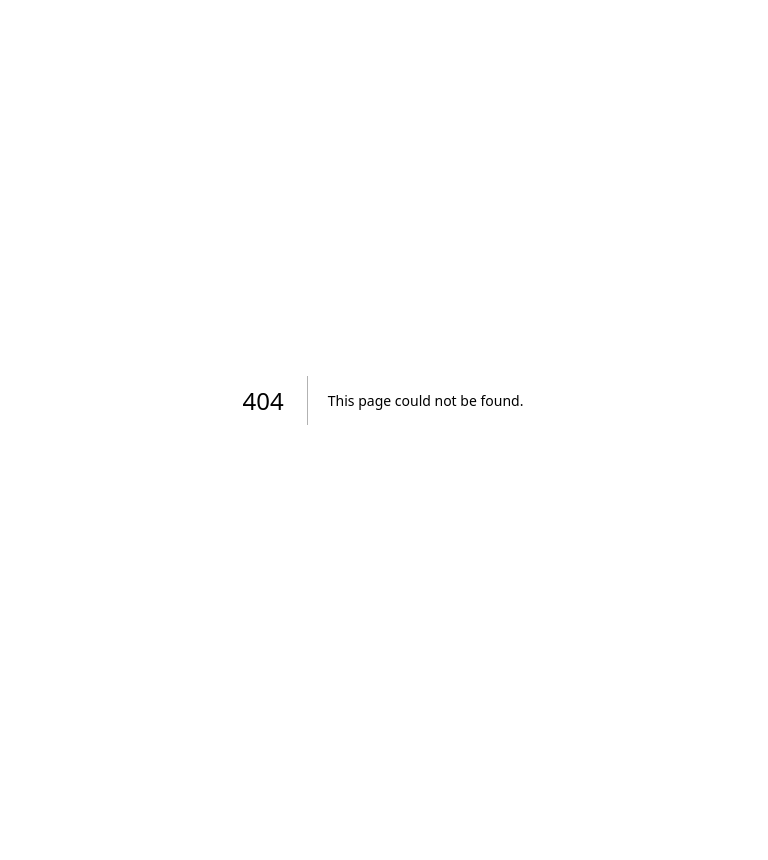
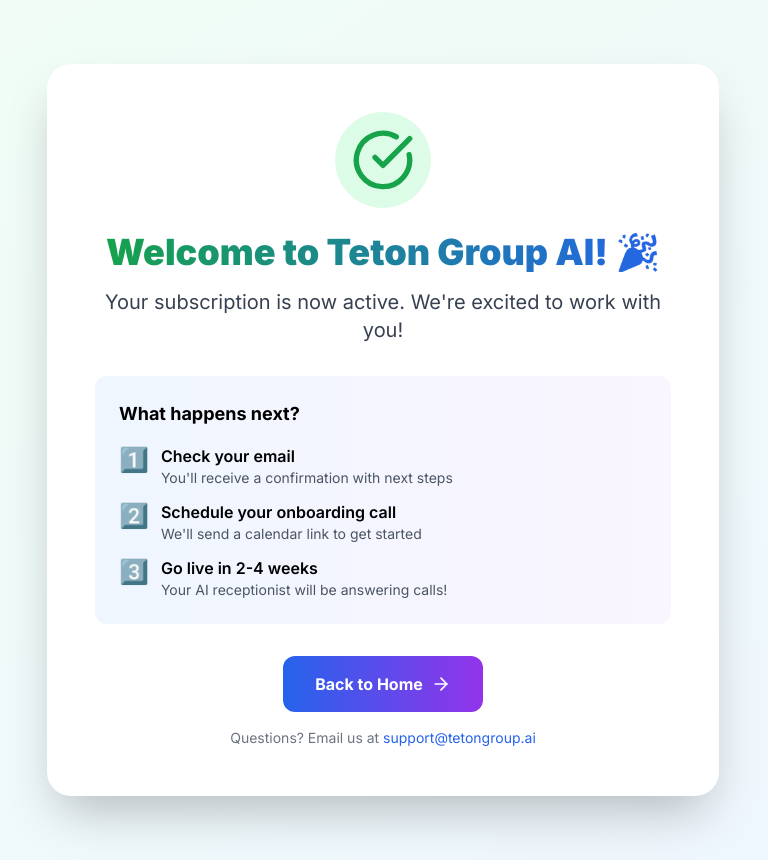
Before and after one commit to brandonsmith-pixel/idaho-ai-website, a Next.js app: page /ai-receptionist/success in a window 1280 px wide. Before the commit this address had no page. Shown: the whole page, without its empty margins (257-1025 px from the left). Before the commit the page ends 800 px from the top, so only its background shows below. Built offline with nearby package versions, Linux system fonts and the light colour scheme.

Commit message:
Add Stripe checkout integration for subscriptions

```diff
--- a/app/ai-receptionist/page.tsx
+++ b/app/ai-receptionist/page.tsx
@@ -58,25 +58,59 @@
   const [services, setServices] = useState('');
   const [pricing, setPricing] = useState('');
   const [bookingProcess, setBookingProcess] = useState('');
-  const [faqs, setFaqs] = useState<FAQ[]>([{ question: '', answer: '' }]);
+  const [faqs, setFAQs] = useState<FAQ[]>([{ question: '', answer: '' }]);
   const [additionalInfo, setAdditionalInfo] = useState('');
   const [files, setFiles] = useState<File[]>([]);
   const [voiceCloneFile, setVoiceCloneFile] = useState<File | null>(null);
   const [loading, setLoading] = useState(false);
   const [success, setSuccess] = useState(false);
+  const [checkoutLoading, setCheckoutLoading] = useState<string | null>(null);
+
+  const handleCheckout = async (plan: 'self-serve' | 'full-service') => {
+    setCheckoutLoading(plan);
+
+    try {
+      const priceId = plan === 'self-serve'
+        ? 'price_1TKhlTLCkw1qIwMp5LHR6uDG'
+        : 'price_1TKhlTLCkw1qIwMpIUHImoHB';
+
+      const response = await fetch('/api/stripe-checkout', {
+        method: 'POST',
+        headers: { 'Content-Type': 'application/json' },
+        body: JSON.stringify({
+          priceId,
+          customerEmail: '', // Can collect email in a modal first
+          customerName: '',
+        }),
+      });
+
+      const data = await response.json();
+
+      if (data.url) {
+        // Redirect to Stripe Checkout
+        window.location.href = data.url;
+      } else {
+        throw new Error(data.error || 'Failed to create checkout');
+      }
+    } catch (error) {
+      console.error('Checkout error:', error);
+      alert('Failed to start checkout. Please try again.');
+      setCheckoutLoading(null);
+    }
+  };
 
   const addFAQ = () => {
-    setFaqs([...faqs, { question: '', answer: '' }]);
+    setFAQs([...faqs, { question: '', answer: '' }]);
   };
 
   const removeFAQ = (index: number) => {
-    setFaqs(faqs.filter((_, i) => i !== index));
+    setFAQs(faqs.filter((_, i) => i !== index));
   };
 
   const updateFAQ = (index: number, field: 'question' | 'answer', value: string) => {
     const updated = [...faqs];
     updated[index][field] = value;
-    setFaqs(updated);
+    setFAQs(updated);
   };
 
   const handleFileChange = (e: React.ChangeEvent<HTMLInputElement>) => {
@@ -276,8 +310,29 @@
                   Perfect for businesses who want flexibility and enjoy learning new tools
                 </p>
 
-                <button className="w-full py-4 bg-gradient-to-r from-blue-600 to-purple-600 text-white rounded-xl font-bold text-lg hover:shadow-lg transition">
-                  Try Demo Below →
+                <button
+                  onClick={() => handleCheckout('self-serve')}
+                  disabled={checkoutLoading === 'self-serve'}
+                  className="w-full py-4 bg-gradient-to-r from-blue-600 to-purple-600 text-white rounded-xl font-bold text-lg hover:shadow-lg transition disabled:opacity-50 disabled:cursor-not-allowed flex items-center justify-center gap-2"
+                >
+                  {checkoutLoading === 'self-serve' ? (
+                    <>
+                      <Loader2 className="w-5 h-5 animate-spin" />
+                      Loading...
+                    </>
+                  ) : (
+                    <>
+                      Get Started - $99/mo
+                      <ArrowRight className="w-5 h-5" />
+                    </>
+                  )}
+                </button>
+
+                <button
+                  onClick={() => window.scrollTo({ top: document.body.scrollHeight, behavior: 'smooth' })}
+                  className="w-full py-3 bg-white border-2 border-blue-600 text-blue-600 rounded-xl font-bold hover:bg-blue-50 transition"
+                >
+                  Try Demo First ↓
                 </button>
               </div>
 
@@ -326,8 +381,29 @@
                   Perfect for busy business owners who want a done-for-you solution
                 </p>
 
-                <button className="w-full py-4 bg-gradient-to-r from-purple-600 to-pink-600 text-white rounded-xl font-bold text-lg hover:shadow-lg transition">
-                  Try Demo Below →
+                <button
+                  onClick={() => handleCheckout('full-service')}
+                  disabled={checkoutLoading === 'full-service'}
+                  className="w-full py-4 bg-gradient-to-r from-purple-600 to-pink-600 text-white rounded-xl font-bold text-lg hover:shadow-lg transition disabled:opacity-50 disabled:cursor-not-allowed flex items-center justify-center gap-2"
+                >
+                  {checkoutLoading === 'full-service' ? (
+                    <>
+                      <Loader2 className="w-5 h-5 animate-spin" />
+                      Loading...
+                    </>
+                  ) : (
+                    <>
+                      Get Started - $500/mo
+                      <ArrowRight className="w-5 h-5" />
+                    </>
+                  )}
+                </button>
+
+                <button
+                  onClick={() => window.scrollTo({ top: document.body.scrollHeight, behavior: 'smooth' })}
+                  className="w-full py-3 bg-white border-2 border-purple-600 text-purple-600 rounded-xl font-bold hover:bg-purple-50 transition"
+                >
+                  Try Demo First ↓
                 </button>
               </div>
 
--- /dev/null
+++ b/app/ai-receptionist/success/page.tsx
@@ -0,0 +1,114 @@
+"use client";
+
+import { Suspense, useEffect, useState } from 'react';
+import { useSearchParams } from 'next/navigation';
+import Link from 'next/link';
+import { CheckCircle, ArrowRight } from 'lucide-react';
+
+function SuccessContent() {
+  const searchParams = useSearchParams();
+  const sessionId = searchParams.get('session_id');
+  const [loading, setLoading] = useState(true);
+
+  useEffect(() => {
+    setTimeout(() => setLoading(false), 1000);
+  }, []);
+
+  if (loading) {
+    return (
+      <div className="min-h-screen bg-gradient-to-br from-green-50 to-blue-50 flex items-center justify-center">
+        <div className="text-center">
+          <div className="animate-spin rounded-full h-16 w-16 border-b-4 border-green-600 mx-auto mb-4"></div>
+          <p className="text-xl text-gray-600">Processing your subscription...</p>
+        </div>
+      </div>
+    );
+  }
+
+  return (
+    <div className="min-h-screen bg-gradient-to-br from-green-50 to-blue-50">
+      <div className="container mx-auto px-4 py-16">
+        <div className="max-w-2xl mx-auto">
+
+          <div className="bg-white rounded-3xl shadow-2xl p-12 text-center">
+            <div className="inline-flex items-center justify-center w-24 h-24 bg-green-100 rounded-full mb-6">
+              <CheckCircle className="w-16 h-16 text-green-600" />
+            </div>
+
+            <h1 className="text-4xl font-black mb-4 bg-gradient-to-r from-green-600 to-blue-600 bg-clip-text text-transparent">
+              Welcome to Teton Group AI! 🎉
+            </h1>
+
+            <p className="text-xl text-gray-700 mb-8">
+              Your subscription is now active. We're excited to work with you!
+            </p>
+
+            <div className="bg-gradient-to-r from-blue-50 to-purple-50 rounded-xl p-6 mb-8 text-left">
+              <h2 className="font-bold text-lg mb-4">What happens next?</h2>
+              <div className="space-y-3">
+                <div className="flex items-start gap-3">
+                  <span className="text-2xl">1️⃣</span>
+                  <div>
+                    <p className="font-semibold">Check your email</p>
+                    <p className="text-sm text-gray-600">You'll receive a confirmation with next steps</p>
+                  </div>
+                </div>
+                <div className="flex items-start gap-3">
+                  <span className="text-2xl">2️⃣</span>
+                  <div>
+                    <p className="font-semibold">Schedule your onboarding call</p>
+                    <p className="text-sm text-gray-600">We'll send a calendar link to get started</p>
+                  </div>
+                </div>
+                <div className="flex items-start gap-3">
+                  <span className="text-2xl">3️⃣</span>
+                  <div>
+                    <p className="font-semibold">Go live in 2-4 weeks</p>
+                    <p className="text-sm text-gray-600">Your AI receptionist will be answering calls!</p>
+                  </div>
+                </div>
+              </div>
+            </div>
+
+            <div className="space-y-4">
+              <Link
+                href="/"
+                className="inline-flex items-center gap-2 px-8 py-4 bg-gradient-to-r from-blue-600 to-purple-600 text-white rounded-xl font-bold hover:shadow-lg transition"
+              >
+                Back to Home
+                <ArrowRight className="w-5 h-5" />
+              </Link>
+
+              <p className="text-sm text-gray-500">
+                Questions? Email us at <a href="mailto:support@tetongroup.ai" className="text-blue-600 hover:underline">support@tetongroup.ai</a>
+              </p>
+            </div>
+
+            {sessionId && (
+              <div className="mt-8 pt-8 border-t">
+                <p className="text-xs text-gray-400">
+                  Session ID: {sessionId}
+                </p>
+              </div>
+            )}
+          </div>
+        </div>
+      </div>
+    </div>
+  );
+}
+
+export default function SuccessPage() {
+  return (
+    <Suspense fallback={
+      <div className="min-h-screen bg-gradient-to-br from-green-50 to-blue-50 flex items-center justify-center">
+        <div className="text-center">
+          <div className="animate-spin rounded-full h-16 w-16 border-b-4 border-green-600 mx-auto mb-4"></div>
+          <p className="text-xl text-gray-600">Loading...</p>
+        </div>
+      </div>
+    }>
+      <SuccessContent />
+    </Suspense>
+  );
+}
--- /dev/null
+++ b/app/api/stripe-checkout/route.ts
@@ -0,0 +1,53 @@
+import { NextResponse } from 'next/server';
+import Stripe from 'stripe';
+
+const stripe = new Stripe(process.env.STRIPE_SECRET_KEY!, {
+  apiVersion: '2026-03-25.dahlia',
+});
+
+export async function POST(request: Request) {
+  try {
+    const body = await request.json();
+    const { priceId, customerEmail, customerName } = body;
+
+    if (!priceId) {
+      return NextResponse.json(
+        { error: 'Price ID is required' },
+        { status: 400 }
+      );
+    }
+
+    // Create Checkout Session
+    const session = await stripe.checkout.sessions.create({
+      mode: 'subscription',
+      payment_method_types: ['card'],
+      line_items: [
+        {
+          price: priceId,
+          quantity: 1,
+        },
+      ],
+      customer_email: customerEmail,
+      metadata: {
+        customerName: customerName || '',
+      },
+      success_url: `${process.env.NEXT_PUBLIC_SITE_URL || 'https://tetongroup.ai'}/ai-receptionist/success?session_id={CHECKOUT_SESSION_ID}`,
+      cancel_url: `${process.env.NEXT_PUBLIC_SITE_URL || 'https://tetongroup.ai'}/ai-receptionist?canceled=true`,
+      allow_promotion_codes: true,
+    });
+
+    console.log('✅ Stripe checkout session created:', session.id);
+
+    return NextResponse.json({
+      sessionId: session.id,
+      url: session.url,
+    });
+
+  } catch (error: any) {
+    console.error('Stripe checkout error:', error);
+    return NextResponse.json(
+      { error: error.message || 'Failed to create checkout session' },
+      { status: 500 }
+    );
+  }
+}
--- a/package.json
+++ b/package.json
@@ -13,7 +13,8 @@
     "lucide-react": "^0.461.0",
     "next": "16.2.1",
     "react": "19.2.4",
-    "react-dom": "19.2.4"
+    "react-dom": "19.2.4",
+    "stripe": "^22.0.1"
   },
   "devDependencies": {
     "@types/node": "^20",
```
Also changed, not shown: 1 other file (tests, documents, lock files or other folders).
